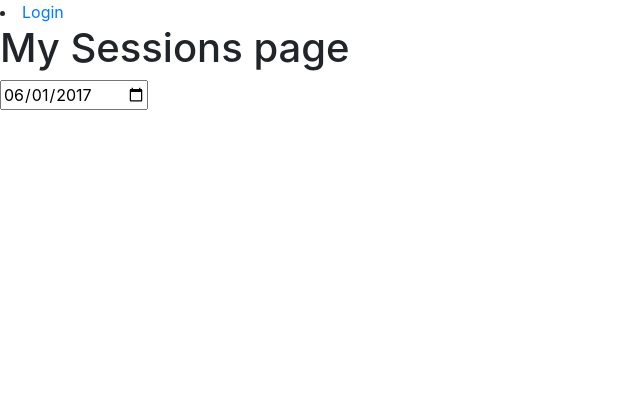
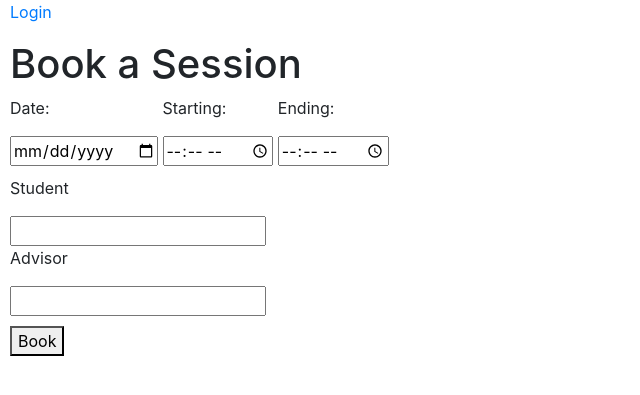
Before and after one commit to nullpointertong/Software-Engineering-Studio-2a, a Django app: page / in a window 1280 px wide. Shown: the part 56-451 px from the top of the page, without its empty margins (0-640 px from the left). Run offline with Django 3.2, Linux system fonts and the light colour scheme; some libraries are stand-ins or nearby versions.

Commit message:
Calendar template in sessions.html

```diff
--- a/app/helps_booking_admin/helps_admin/templates/pages/layouts/base.html
+++ b/app/helps_booking_admin/helps_admin/templates/pages/layouts/base.html
@@ -12,11 +12,13 @@
 </head>
 <body>
     {% include 'pages/layouts/navbar.html' %}
+    <div style="padding-left:10px">
     {% if user.is_authenticated %}
-      <li>Welcome, {{ user.get_username }}</li>
+      <p>Welcome, {{ user.get_username }}</p>
     {% else %}
-      <li><a href="{% url 'login'%}?next={{request.path}}">Login</a></li>
+      <p><a href="{% url 'login'%}?next={{request.path}}">Login</a></p>
     {% endif %}
+    </div>
     {% block content %}{% endblock %}
 </body>
 </html>
--- a/app/helps_booking_admin/helps_admin/templates/pages/layouts/sessions.html
+++ b/app/helps_booking_admin/helps_admin/templates/pages/layouts/sessions.html
@@ -1,6 +1,56 @@
 {% extends "pages/layouts/base.html" %}
 
-{% block content %}
-<h1>My Sessions page</h1>
-<input id="date" type="date" value="2017-06-01">
+{% block master %}
+<body>
+    {% block content %}
+    <div style="margin-left: 10px;margin-bottom: 10px">
+        <h1>Book a Session</h1>
+        <div style="display:inline-block;">
+            <p>Date: </p>
+            <input id="date" type="date" value="{{ datetime }}" required>
+        </div>
+
+        <div style="display:inline-block;">
+            <p>Starting: </p>
+            <input id="hour-start" type="time" min="{{ min_hour }}" max="{{ max_hour }}" value="9:00" required>
+        </div>
+
+        <div style="display:inline-block;">
+            <p>Ending: </p>
+            <input id="hour-end" type="time" min="{{ min_hour }}" max="{{ max_hour }}" value="{{ max_hour }}" required>
+        </div>
+    </div>
+    <div style="display:inline-block;margin-left:10px">
+            <p>Student</p>
+            <form action="/action_page.php" method="POST">
+                <input list="students" name="student-search">
+                <datalist id="students">
+                  <option value="Richard">
+                  <option value="Aditya">
+                  <option value="Nathan">
+                  <option value="Nic">
+                  <option value="The Duc">
+                  <option value="Alex">
+                </datalist>
+                <!-- <input type="submit"> -->
+              </form>
+        <p>Advisor </p>
+        <form action="/action_page.php" method="POST">
+            <input list="advisors" name="advisor-search">
+            <datalist id="advisors">
+              <option value="Richard">
+              <option value="Aditya">
+              <option value="Nathan">
+              <option value="Nic">
+              <option value="The Duc">
+              <option value="Alex">
+            </datalist>
+            <!-- <input type="submit"> -->
+          </form>
+    </div>
+    <div>
+        <button style="display:inline;margin:10px">Book</button>
+    </div>
+    {% endblock %}
+</body>
 {% endblock %}
```
